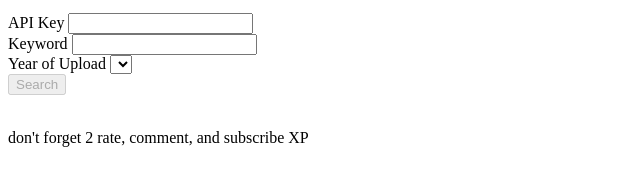
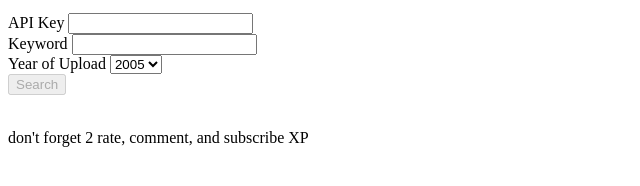
Before and after one commit to krkode/youtime, a plain HTML site: page index.html in a window 1280 px wide. Shown: the part 148-334 px from the top of the page, 0-640 px from the left. Drawn offline with nearby package versions, Linux system fonts and the light colour scheme.

Commit message:
populating year drop down when doc is ready

```diff
--- a/index.html
+++ b/index.html
@@ -15,13 +15,11 @@
   </head>
 
   <body>
-    <!-- main header across all the pages of our website -->
 
     <header>
       <h1>YouTime</h1>
     </header>
 
-    <!-- Here is our page's main content -->
     <main>
 
       <!-- It contains an article -->
@@ -41,7 +39,7 @@
             <input type="text" id="textSearch" name="textSearch">
             <br>
             <label for="selectYear">Year of Upload</label>
-            <select id="selectYear" onclick="populateYears()">
+            <select id="selectYear">
             </select>
             <br>
 
--- a/main.js
+++ b/main.js
@@ -1,5 +1,7 @@
 $(document).ready(function(){
     $("#inputSearch").prop('disabled', true);
+
+    populateYears();
 
     //enable #inputSearch once all fields are populated
         $("form#searchForm :input").each(function(){
```
